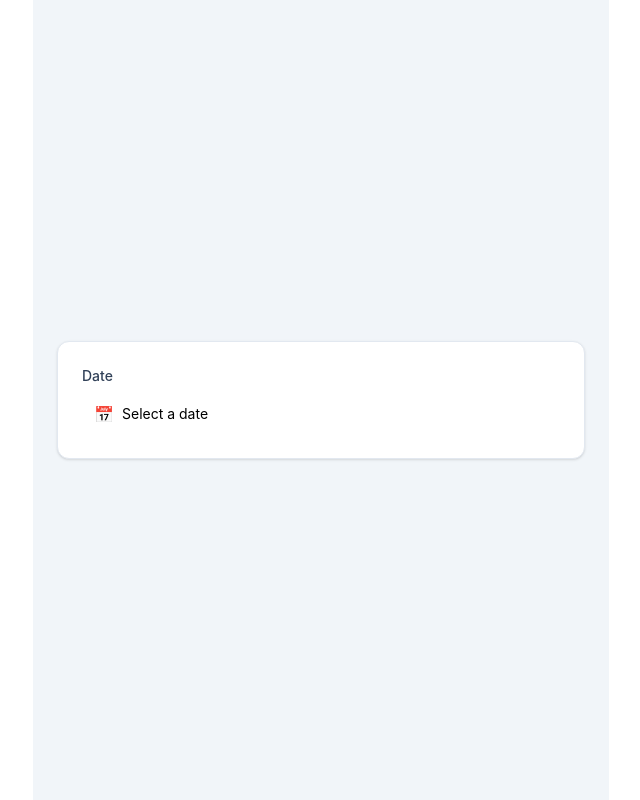
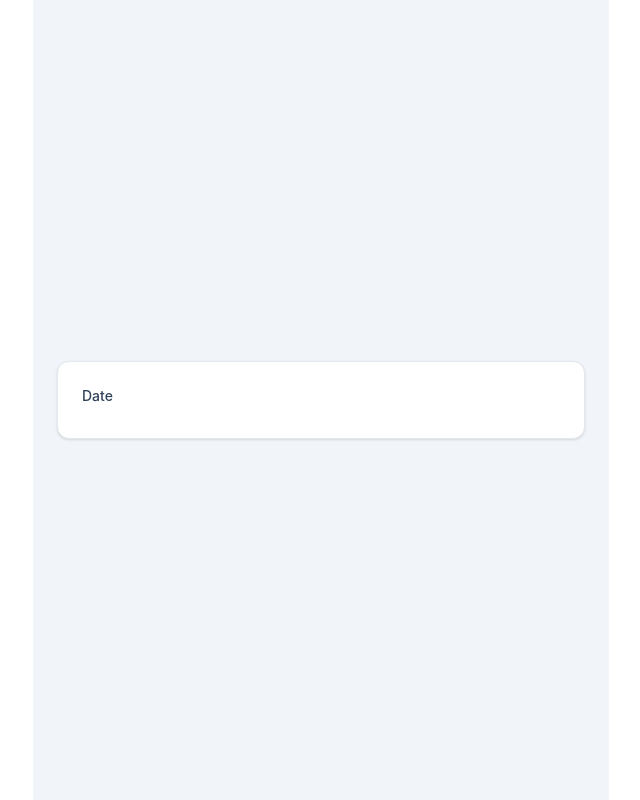
Before and after one commit to tarunk-mckesson26/react-poc, a React (Vite) app: page / in a window 1280 px wide. Shown: the whole page, without its empty margins (319-959 px from the left). Built offline with nearby package versions, Linux system fonts and the light colour scheme.

Commit message:
removed date picker

```diff
--- a/src/App.tsx
+++ b/src/App.tsx
@@ -1,17 +1,11 @@
 import './App.css';
-import { DatePicker } from './components/ui/DatePicker';
 
 const App = () => {
   return (
     <div className='mx-auto flex min-h-screen max-w-xl items-center justify-center bg-slate-100 p-6'>
       <div className='w-full rounded-xl border border-slate-200 bg-white p-6 shadow-sm'>
         <label className='mb-2 block text-sm font-medium text-slate-700'>Date</label>
-        <DatePicker
-          placeholder='Select a date'
-          className='w-full'
-          icon={<span aria-hidden='true'>📅</span>}
-          iconPosition='left'
-        />
+
       </div>
     </div>
   );
--- a/src/components/ui/DatePicker/index.tsx
+++ /dev/null
@@ -1,76 +0,0 @@
-import { clsx } from "@/lib/clsx"
-import { useState } from "react"
-import type { DatePickerProps } from "./type"
-
-const DatePicker = ({
-  className,
-  placeholder = "Select date",
-  icon,
-  iconPosition = "right",
-  value,
-  defaultValue,
-  onChange,
-  ...props
-}: DatePickerProps) => {
-  const [internalValue, setInternalValue] = useState<string>(
-    typeof defaultValue === "string" ? defaultValue : ""
-  )
-
-  const currentValue = value ?? internalValue
-  const hasValue = Boolean(currentValue && String(currentValue).trim())
-
-  const handleChange = (event: React.ChangeEvent<HTMLInputElement>) => {
-    setInternalValue(event.target.value)
-    onChange?.(event)
-  }
-
-  const inputClassName = clsx(
-    "flex h-10 w-full rounded-md border border-input bg-background px-3 py-2 text-sm ring-offset-background file:border-0 file:bg-transparent file:text-sm file:font-medium placeholder:text-muted-foreground focus-visible:outline-none focus-visible:ring-2 focus-visible:ring-ring focus-visible:ring-offset-2 disabled:cursor-not-allowed disabled:opacity-50",
-    icon && (iconPosition === "left" ? "pl-10" : "pr-10"),
-    !hasValue && "text-transparent",
-    className
-  )
-
-  return (
-    <div className="relative w-full">
-      {icon ? (
-        <span
-          className={clsx(
-            "pointer-events-none absolute inset-y-0 flex items-center text-muted-foreground",
-            iconPosition === "left" ? "left-3" : "right-3"
-          )}
-          aria-hidden="true"
-        >
-          {icon}
-        </span>
-      ) : null}
-
-      {!hasValue ? (
-        <span
-          className={clsx(
-            "pointer-events-none absolute inset-y-0 flex items-center text-sm text-muted-foreground",
-            iconPosition === "left" ? "left-10" : "right-10"
-          )}
-          aria-hidden="true"
-        >
-          {placeholder}
-        </span>
-      ) : null}
-
-      <input
-        type="date"
-        data-slot="datepicker"
-        value={currentValue as string | number | readonly string[] | undefined}
-        onChange={handleChange}
-        className={clsx(
-          inputClassName,
-          "appearance-none",
-          "[&::-webkit-calendar-picker-indicator]:absolute [&::-webkit-calendar-picker-indicator]:inset-0 [&::-webkit-calendar-picker-indicator]:h-full [&::-webkit-calendar-picker-indicator]:w-full [&::-webkit-calendar-picker-indicator]:cursor-pointer [&::-webkit-calendar-picker-indicator]:opacity-0"
-        )}
-        {...props}
-      />
-    </div>
-  )
-}
-
-export { DatePicker }
```
Also changed, not shown: src/components/ui/DatePicker/type.ts (deleted, +0 -10 lines), 1 other file (tests, documents, lock files or other folders).
